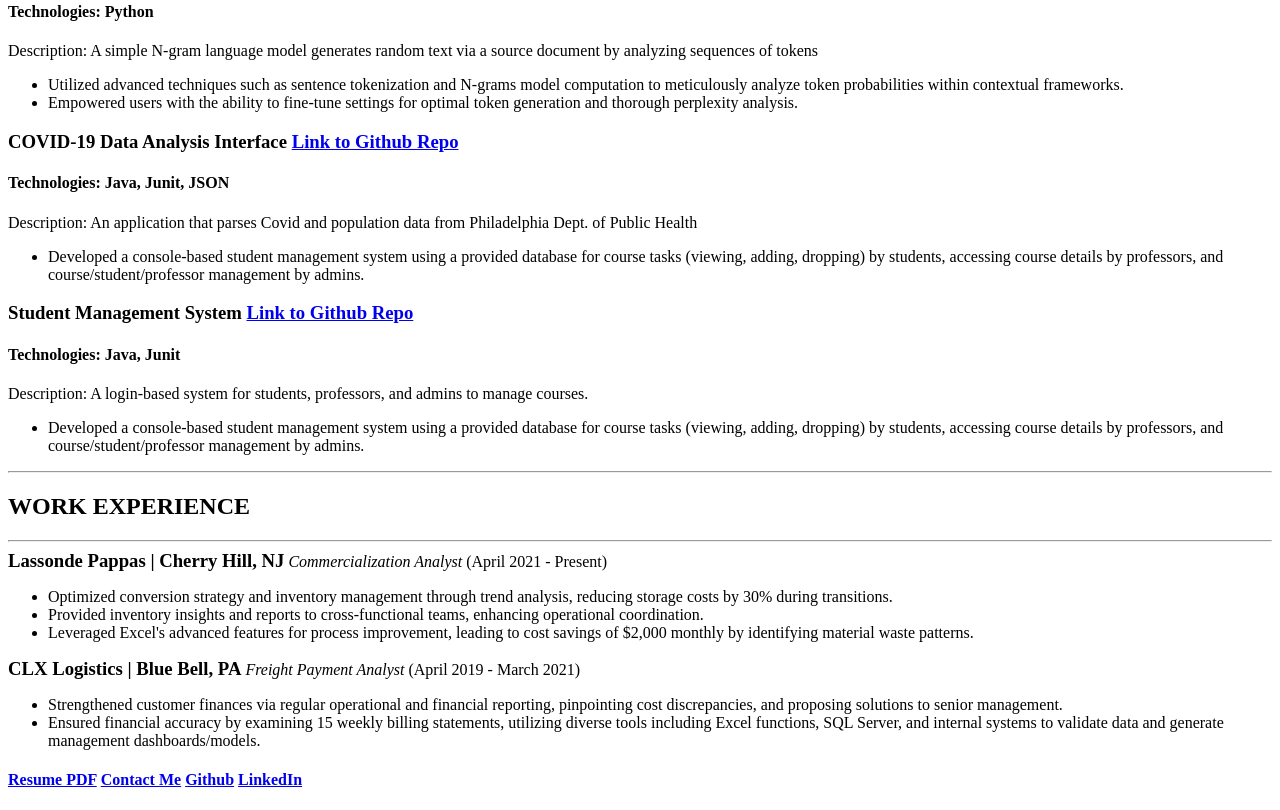
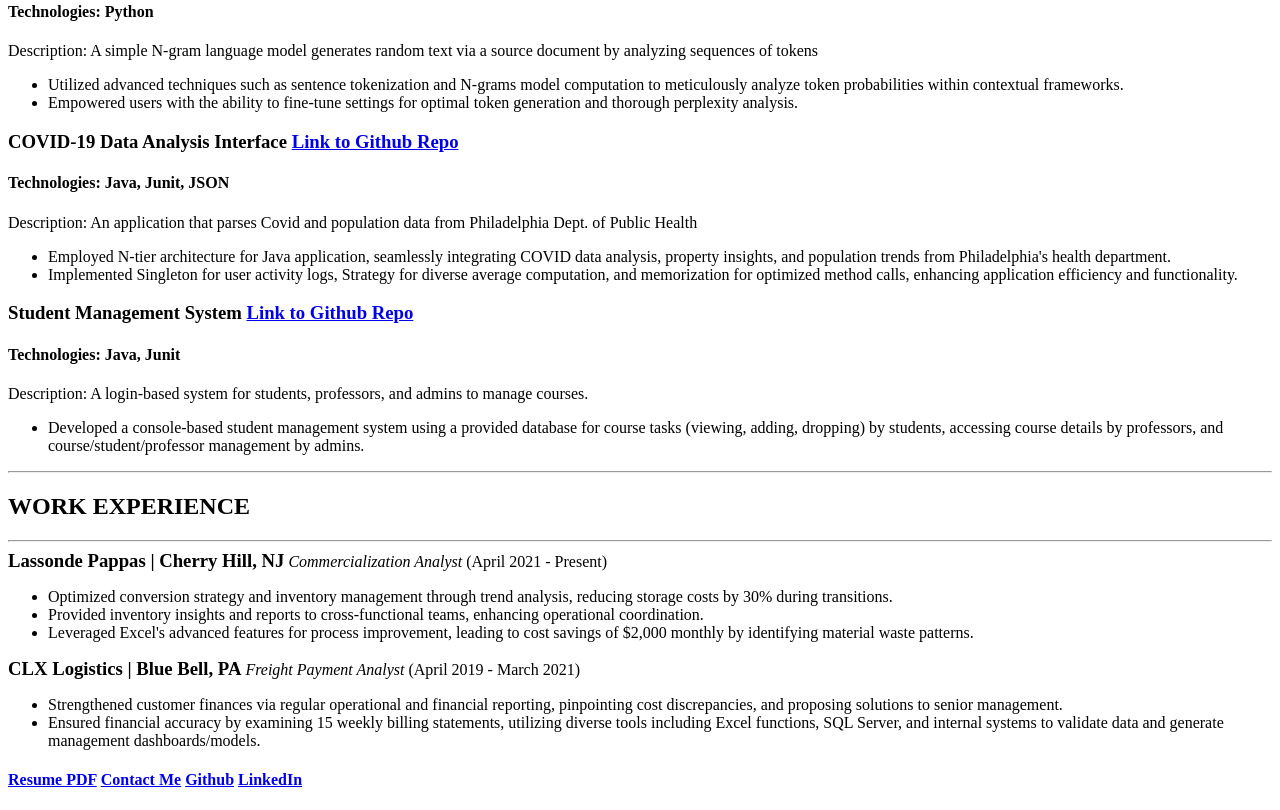
Before and after one commit to htran2021/html-resume, a plain HTML site: page index.html in a window 1280 px wide. Shown: the part 664-1474 px from the top of the page. Drawn offline with Linux system fonts and the light colour scheme.

Commit message:
Add files via upload

```diff
--- a/index.html
+++ b/index.html
@@ -33,7 +33,8 @@
     <h4>Technologies: Java, Junit, JSON</h4>
     Description: An application that parses Covid and population data from Philadelphia Dept. of Public Health
     <ul>
-        <li>Developed a console-based student management system using a provided database for course tasks (viewing, adding, dropping) by students, accessing course details by professors, and course/student/professor management by admins.</li>
+        <li>Employed N-tier architecture for Java application, seamlessly integrating COVID data analysis, property insights, and population trends from Philadelphia's health department.</li>
+        <li>Implemented Singleton for user activity logs, Strategy for diverse average computation, and memorization for optimized method calls, enhancing application efficiency and functionality.</li>
     </ul>
     <h3>Student Management System <a href="https://gitfront.io/r/user-5603955/fuEeZzKNiRFW/Student-Management-System/">Link to Github Repo</a></h3>
     <h4>Technologies: Java, Junit</h4>
```
